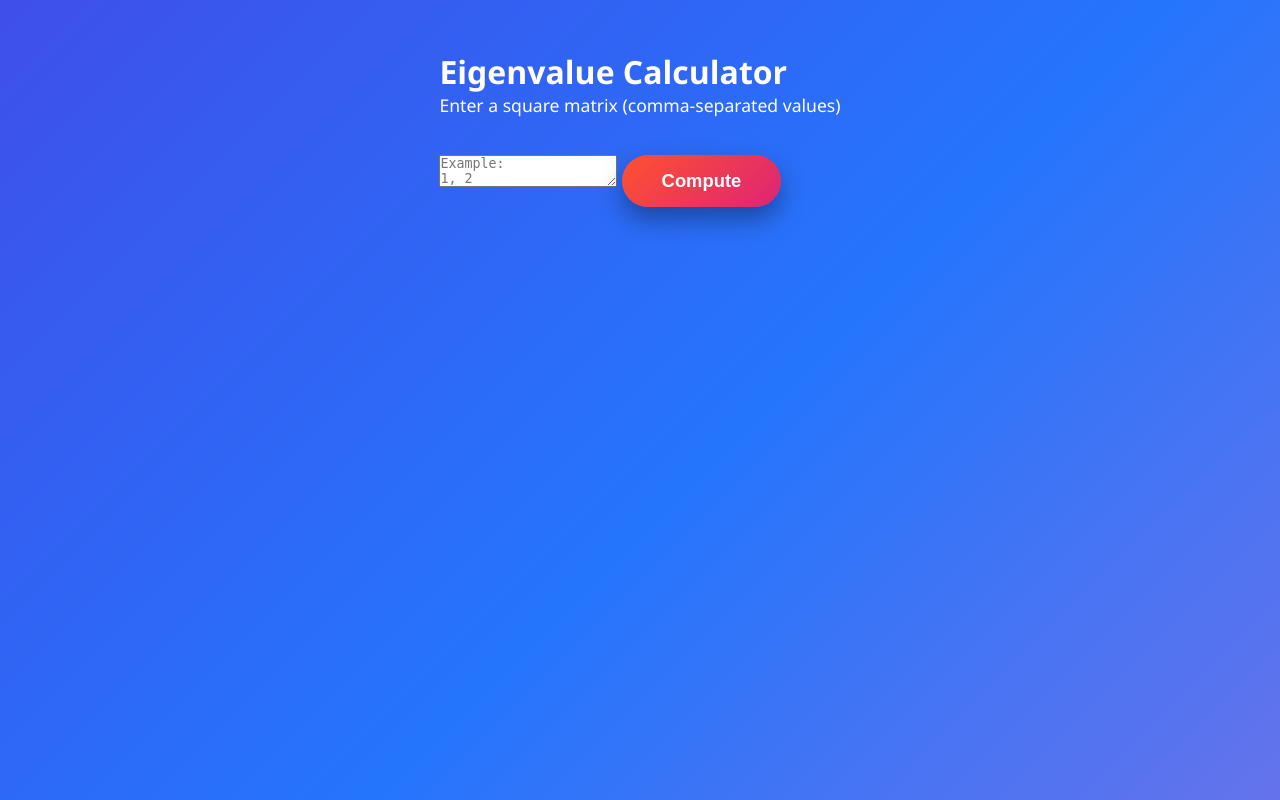
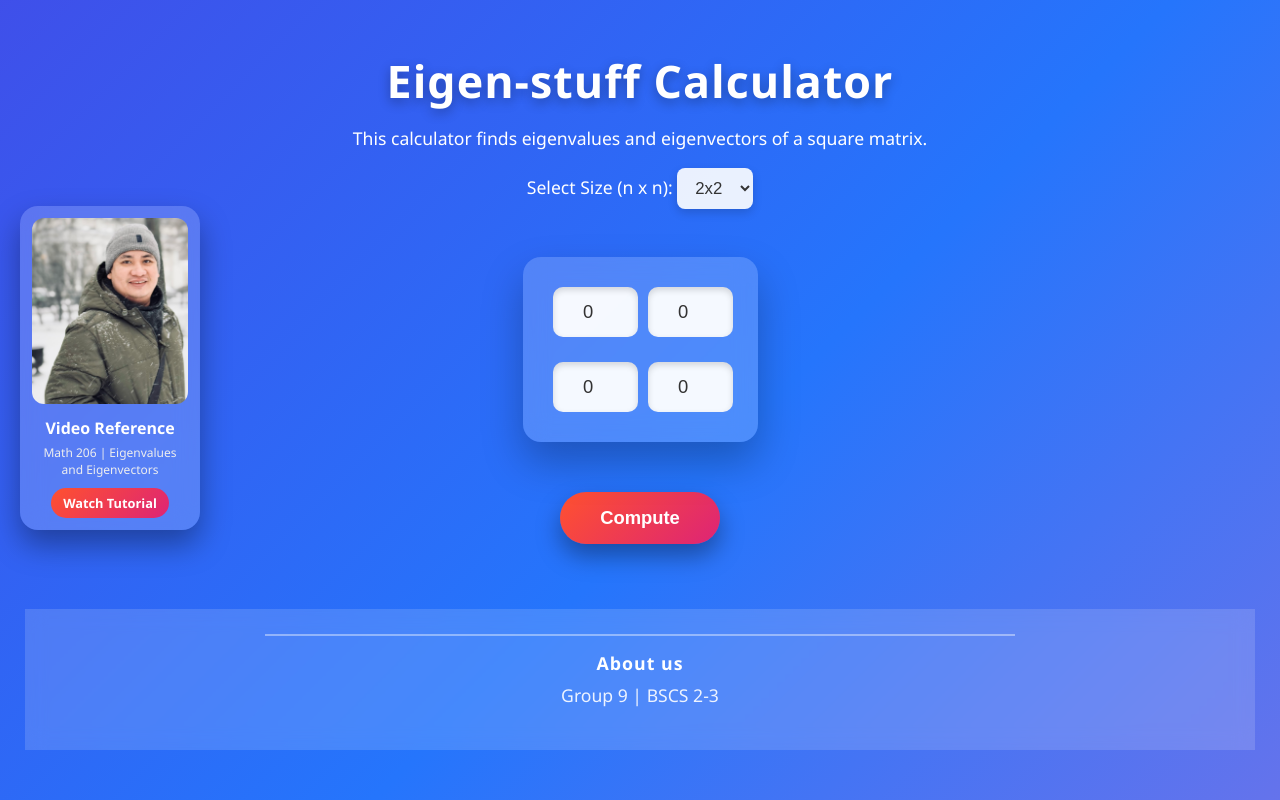
Before and after one commit to HnnhShnll/LinAlg, a Flask app: page / in a window 1280 px wide. Run offline with Flask 3, Linux system fonts and the light colour scheme.

Commit message:
Update index.html

```diff
--- a/templates/index.html
+++ b/templates/index.html
@@ -2,63 +2,112 @@
 <html lang="en">
 <head>
     <meta charset="UTF-8">
-    <title>Eigenvalue Calculator</title>
+    <title>Eigenstuff Calculator</title>
     <link rel="stylesheet" href="{{ url_for('static', filename='style.css') }}">
+    <meta name="viewport" content="width=device-width, initial-scale=1.0">
 </head>
 <body>
+    <h2>Eigen-stuff Calculator</h2>
+    <p>This calculator finds eigenvalues and eigenvectors of a square matrix.</p>
 
-    <div class="container">
-        <h1>Eigenvalue Calculator</h1>
-        <p>Enter a square matrix (comma-separated values)</p>
+    <p>Select Size (n x n):
+        <select id="size" onchange="createGrid()">
+            <option value="2">2x2</option>
+            <option value="3">3x3</option>
+            <option value="4">4x4</option>
+            <option value="5">5x5</option>
+        </select>
+    </p>
 
-        <textarea id="matrixInput" placeholder="Example:
-1, 2
-3, 4"></textarea>
+    <div id="matrix-container" class="matrix-grid"></div>
+    <button onclick="calculate()">Compute</button>
 
-        <button onclick="compute()">Compute</button>
+    <div id="results"></div>
 
-        <div id="result"></div>
+    <div class="reference-card">
+        <img src="anotherone/static/jp.jpg" alt="Linear Algebra Professor">
+        <h4>Video Reference</h4>
+        <p>Math 206 | Eigenvalues and Eigenvectors</p>
+        <a href="https://youtu.be/ElUQ6I8eDj4" target="_blank">Watch Tutorial</a>
     </div>
 
+    <footer id="footer">
+        <div class="footer-content">
+            <div class="footerBox">
+                <h3>About us</h3>
+                <p>Group 9 | BSCS 2-3</p>
+            </div>
+        </div>
+    </footer>
+
     <script>
-        function compute() {
-            const input = document.getElementById("matrixInput").value.trim();
-            const rows = input.split("\n").map(row =>
-                row.split(",").map(Number)
-            );
+        function createGrid() {
+            const size = document.getElementById('size').value;
+            const container = document.getElementById('matrix-container');
+            container.innerHTML = '';
+            container.style.gridTemplateColumns = `repeat(${size}, 70px)`;
 
-            fetch("/compute", {
-                method: "POST",
-                headers: {
-                    "Content-Type": "application/json"
-                },
-                body: JSON.stringify({ matrix: rows })
-            })
-            .then(res => res.json())
-            .then(data => {
-                const resultDiv = document.getElementById("result");
-                resultDiv.innerHTML = "";
+            for (let i = 0; i < size * size; i++) {
+                const input = document.createElement('input');
+                input.type = 'number';
+                input.value = '0';
+                input.step = 'any';
+                input.className = 'matrix-input';
+                container.appendChild(input);
+            }
+        }
 
-                if (data.error) {
-                    resultDiv.innerHTML = `<p class="error">${data.error}</p>`;
-                    return;
+        async function calculate() {
+            const size = parseInt(document.getElementById('size').value);
+            const inputs = document.querySelectorAll('.matrix-input');
+            const matrix = [];
+
+            for (let i = 0; i < size; i++) {
+                const row = [];
+                for (let j = 0; j < size; j++) {
+                    row.push(parseFloat(inputs[i * size + j].value) || 0);
+                }
+                matrix.push(row);
+            }
+
+            try {
+                const response = await fetch('/compute', {
+                    method: 'POST',
+                    headers: { 'Content-Type': 'application/json' },
+                    body: JSON.stringify({ matrix })
+                });
+
+                if (!response.ok) {
+                    const text = await response.text();
+                    throw new Error(text || 'Server error');
                 }
 
-                data.results.forEach((item, index) => {
-                    resultDiv.innerHTML += `
-                        <div class="output">
-                            <strong>Eigenvalue ${index + 1}:</strong> ${item.eigenvalue}<br>
-                            <strong>Eigenvector:</strong> [${item.eigenvector.join(", ")}]
-                        </div>
-                    `;
-                });
-            })
-            .catch(err => {
-                document.getElementById("result").innerHTML =
-                    `<p class="error">Something went wrong.</p>`;
+                const data = await response.json();
+                if (data.error) throw new Error(data.error);
+
+                displayResults(data.results);
+            } catch (err) {
+                alert("Error: " + err.message);
+            }
+        }
+
+        function displayResults(results) {
+            const div = document.getElementById('results');
+            div.innerHTML = '<h3>Results:</h3>';
+
+            results.forEach((item, index) => {
+                let val = item.eigenvalue;
+                let valStr = val[1] === 0 ? val[0] : `${val[0]} + ${val[1]}i`;
+
+                div.innerHTML += `
+                    <div class="result-item">
+                        <strong>Eigenvalue (λ${index + 1}):</strong> ${valStr} <br>
+                        <strong>Eigenvector:</strong> [${item.eigenvector.join(', ')}]
+                    </div>`;
             });
         }
+
+        window.addEventListener('DOMContentLoaded', createGrid);
     </script>
-
 </body>
 </html>
```
